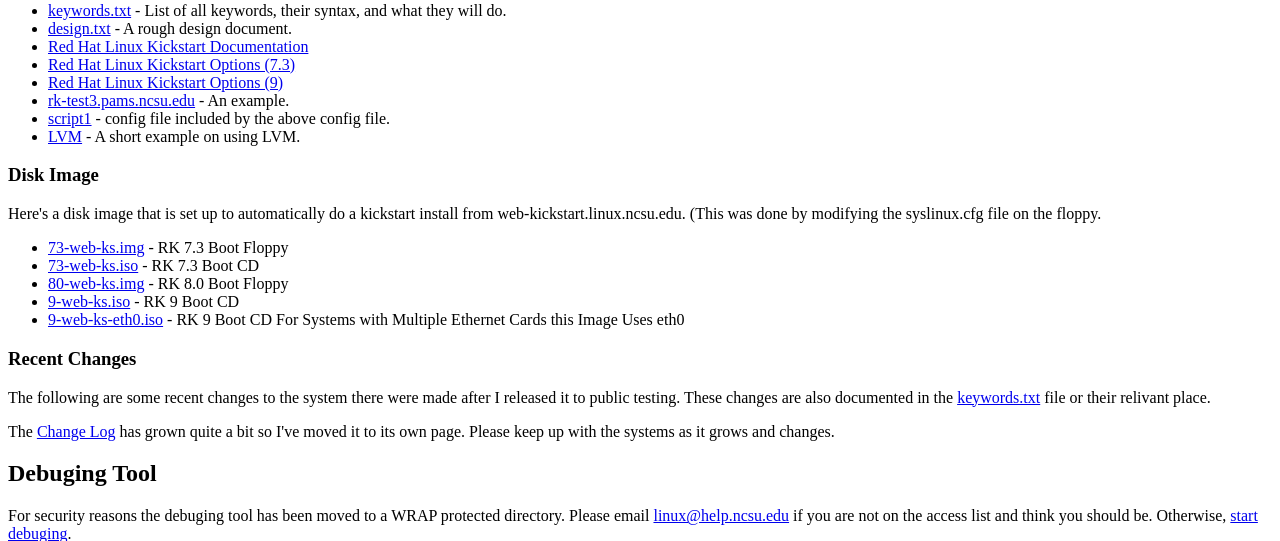
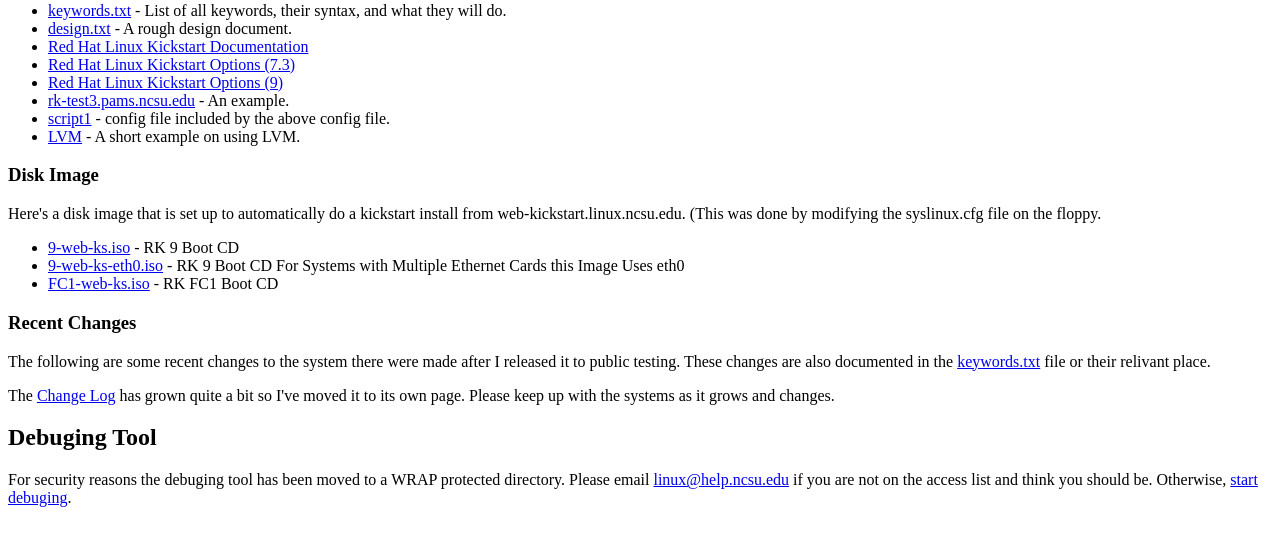
Before and after one commit to jjneely/webkickstart, a PHP site: page /index.phtml in a window 1280 px wide. Shown: the part 489-1030 px from the top of the page. After the commit the page ends 996 px from the top, so only its background shows below. Run offline with PHP 8.4, Linux system fonts and the light colour scheme.

Commit message:
Added link to FC1 boot iso
git-svn-id: https://svn.linux.ncsu.edu/svn/cls/trunk/solaris2ks@1311 35bbe6b0-b001-0410-9f0e-dd3f93706181

```diff
--- a/index.phtml
+++ b/index.phtml
@@ -71,12 +71,10 @@
 kickstart install from web-kickstart.linux.ncsu.edu.  (This was done
 by modifying the syslinux.cfg file on the floppy.</p>
 <ul>
-<li><a href="73-web-ks.img">73-web-ks.img</a> - RK 7.3 Boot Floppy</li>
-<li><a href="73-web-ks.iso">73-web-ks.iso</a> - RK 7.3 Boot CD</li>
-<li><a href="80-web-ks.img">80-web-ks.img</a> - RK 8.0 Boot Floppy</li>
 <li><a href="9-web-ks.iso">9-web-ks.iso</a> - RK 9 Boot CD</li>
 <li><a href="9-web-ks-eth0.iso">9-web-ks-eth0.iso</a> - RK 9 Boot CD For
 Systems with Multiple Ethernet Cards this Image Uses eth0</li>
+<li><a href="9-web-ks.iso">FC1-web-ks.iso</a> - RK FC1 Boot CD</li>
 </ul>
 
 <h3>Recent Changes</h3>
```
